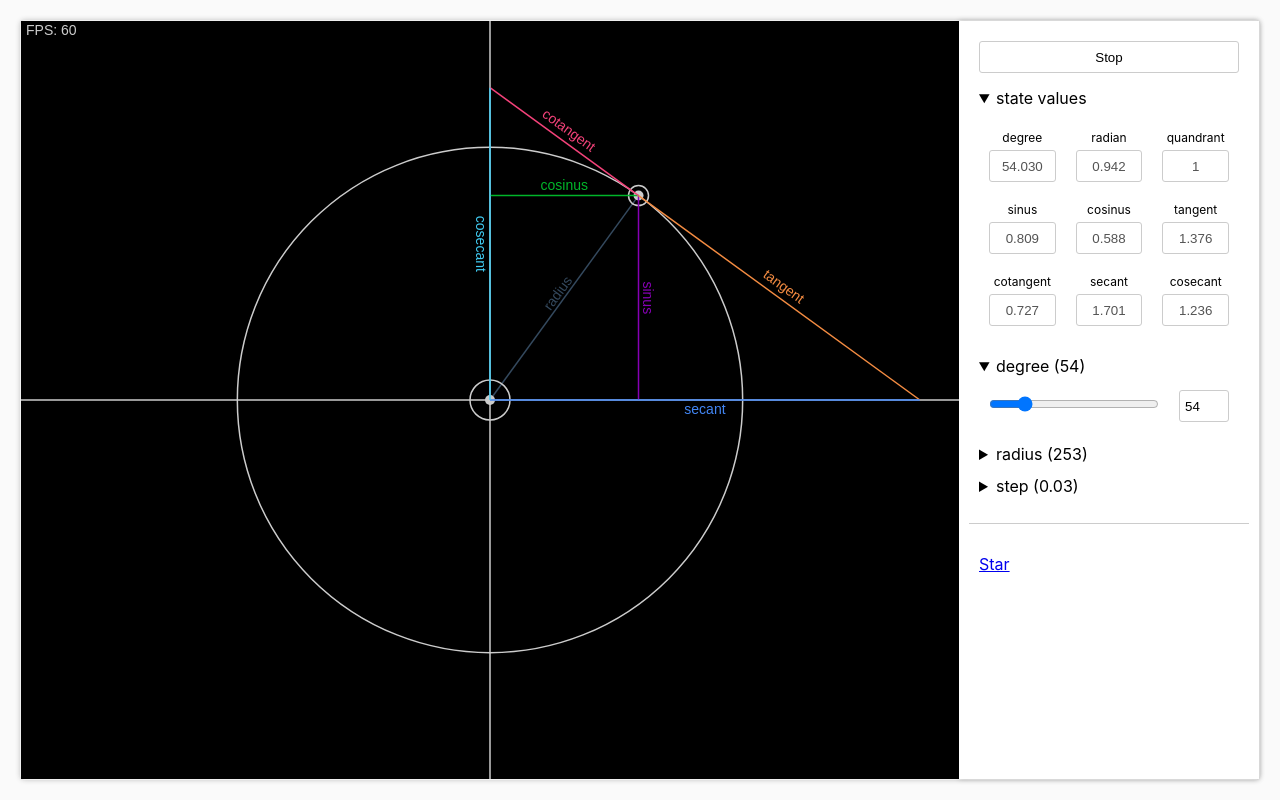
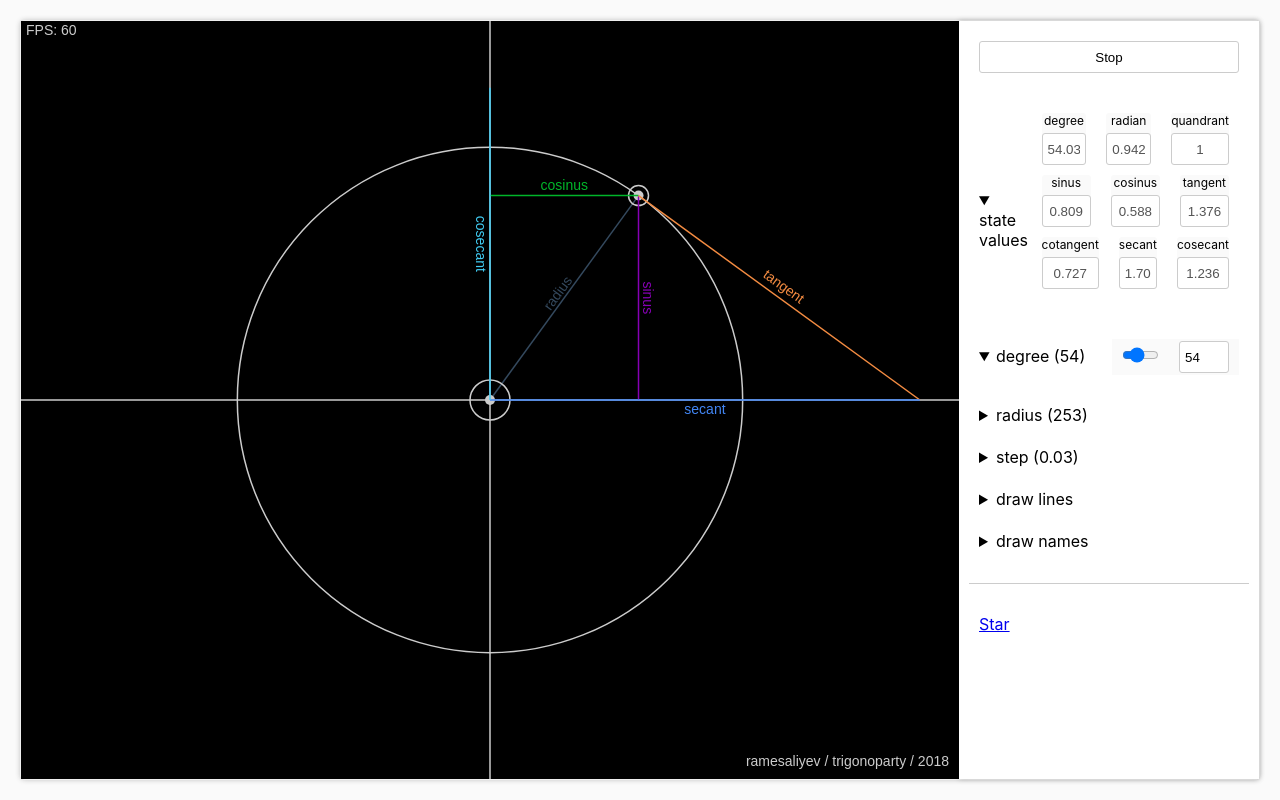
Before and after one commit to ramesaliyev/trigonoparty, a plain HTML site: page index.html in a window 1280 px wide. Drawn offline with Linux system fonts and the light colour scheme.

Commit message:
:sparkles: make drawing lines and names configurable

```diff
--- a/index.html
+++ b/index.html
@@ -14,12 +14,12 @@
           <canvas class="canvas" id="canvas" />
         </div>
         <aside class="drawer">
-          <div class="row">
+          <div class="row block">
             <div class="column">
               <button id="togglePlay" class="button">Stop</button>
             </div>
           </div>
-          <details open>
+          <details open class="row">
             <summary>state values</summary>
             <div class="state-table">
               <div class="row state-table-row">
@@ -57,9 +57,9 @@
               </div>
             </div>
           </details>
-          <details open>
+          <details open class="row">
             <summary id="degreeTitle">degree (-)</summary>
-            <div class="row">
+            <div class="row zebra">
               <div class="column">
                 <input id="degreeRange" type="range" min="-1" max="361" step="1" />
               </div>
@@ -68,9 +68,9 @@
               </div>
             </div>
           </details>
-          <details>
+          <details class="row">
             <summary id="radiusTitle">radius (-)</summary>
-            <div class="row">
+            <div class="row zebra">
               <div class="column">
                 <input id="radiusRange" type="range" min="0" max="300" step="5" />
               </div>
@@ -79,14 +79,90 @@
               </div>
             </div>
           </details>
-          <details>
+          <details class="row">
             <summary id="stepTitle">step (-)</summary>
-            <div class="row">
+            <div class="row zebra">
               <div class="column">
                 <input id="stepRange" type="range" min="0" max="1" step="0.01" />
               </div>
               <div class="column input">
                 <input id="stepInput" type="number" min="0" max="1" pattern="\d*" step="0.01" />
+              </div>
+            </div>
+          </details>
+          <details class="row">
+            <summary>draw lines</summary>
+            <div class="state-table">
+              <div class="row state-table-row">
+                <label class="column state-table-column">
+                  radius <input id="drawRadius" type="checkbox" checked />
+                </label>
+                <label class="column state-table-column">
+                  x axis <input id="drawXAxis" type="checkbox" checked />
+                </label>
+                <label class="column state-table-column">
+                  y axis <input id="drawYAxis" type="checkbox" checked />
+                </label>
+              </div>
+              <div class="row state-table-row">
+                <label class="column state-table-column">
+                  sinus <input id="drawSin" type="checkbox" checked />
+                </label>
+                <label class="column state-table-column">
+                  cosinus <input id="drawCos" type="checkbox" checked />
+                </label>
+                <label class="column state-table-column">
+                  tangent <input id="drawTan" type="checkbox" checked />
+                </label>
+              </div>
+              <div class="row state-table-row">
+                <label class="column state-table-column">
+                  cotangent <input id="drawCot" type="checkbox" checked />
+                </label>
+                <label class="column state-table-column">
+                  secant <input id="drawSec" type="checkbox" checked />
+                </label>
+                <label class="column state-table-column">
+                  cosecant <input id="drawCsc" type="checkbox" checked />
+                </label>
+              </div>
+            </div>
+          </details>
+          <details class="row">
+            <summary>draw names</summary>
+            <div class="state-table">
+              <div class="row state-table-row">
+                <label class="column state-table-column">
+                  radius <input id="drawNameRadius" type="checkbox" checked />
+                </label>
+                <label class="column state-table-column">
+                  fps <input id="drawNameFPS" type="checkbox" checked />
+                </label>
+                <label class="column state-table-column">
+                  credits <input id="drawNameCredits" type="checkbox" checked />
+                </label>
+              </div>
+              <div class="row state-table-row">
+                <label class="column state-table-column">
+                  sinus <input id="drawNameSin" type="checkbox" checked />
+                </label>
+                <label class="column state-table-column">
+                  cosinus <input id="drawNameCos" type="checkbox" checked />
+                </label>
+                <label class="column state-table-column">
+                  tangent <input id="drawNameTan" type="checkbox" checked />
+                </label>
+              </div>
+              <div class="row state-table-row">
+                <label class="column state-table-column">
+                  cotangent <input id="drawNameCot" type="checkbox" checked />
+                </label>
+                <label class="column state-table-column">
+                  secant <input id="drawNameSec" type="checkbox" checked />
+                </label>
+                <label class="column state-table-column">
+                  cosecant <input id="drawNameCsc" type="checkbox" checked />
+                </label>
               </div>
             </div>
           </details>
--- a/styles.css
+++ b/styles.css
@@ -16,6 +16,10 @@ button, input, details, summary {
   background: #fff;
   outline: none;
   box-sizing: border-box;
+}
+
+input[type='checkbox'] {
+  width: auto;
 }
 
 button, input {
@@ -43,7 +47,8 @@ input {
 }
 
 details {
-  padding: 5px 10px
+  padding-left: 10px;
+  padding-right: 10px;
 }
 
 summary {
@@ -82,6 +87,8 @@ summary {
 }
 
 .drawer {
+  height: 100%;
+  overflow: auto;
   flex: 0 0 300px;
   display: flex;
   flex-direction: column;
@@ -95,12 +102,17 @@ summary {
   display: flex;
   flex-direction: row;
   align-items: center;
-  padding: 10px 0;
+  margin-top: 10px;
+  margin-bottom: 10px;
+}
+
+.row.zebra {
+  background-color: #fafafa;
 }
 
 .column {
   flex: 1;
-  padding: 0 10px;
+  margin: 0 10px;
 }
 
 .column.input {
@@ -111,8 +123,8 @@ summary {
   flex: 0;
 }
 
-.no-padding {
-  padding: 0;
+.block {
+  display: block;
 }
 
 .separator {
@@ -130,11 +142,25 @@ summary {
 .state-table-column {
   font-size: 12px;
   text-align: center;
+  display: flex;
+  flex-direction: column;
+  justify-content: center;
+  align-items: center;
+  border-radius: 3px;
+  background-color: #fafafa;
 }
 
 .state-table-column input {
   margin-top: 5px;
   text-align: center;
+}
+
+label.state-table-column {
+  padding-top: 5px;
+}
+
+label.state-table-column input {
+  margin-top: -3px;
 }
 
 @media only screen and (max-width:600px){
--- a/trigonoparty.js
+++ b/trigonoparty.js
@@ -6,6 +6,26 @@
     play: true,
     radius: null,
     step: 0.03,
+    draw: {
+      radius: true,
+      xAxis: true,
+      yAxis: true,
+      sin: true,
+      cos: true,
+      tan: true,
+      cos: true,
+      sec: true,
+      csc: true,
+      nameRadius: true,
+      nameFPS: true,
+      nameCredits: true,
+      nameSin: true,
+      nameCos: true,
+      nameTan: true,
+      nameCos: true,
+      nameSec: true,
+      nameCsc: true,
+    }
   };
 
   /**
@@ -177,11 +197,11 @@
     ctx.clearRect(0, 0, w, h);
 
     // Draw X Axis
-    $drawLine(0, y, w, y, { color: COLORS.gray });
+    config.draw.xAxis && $drawLine(0, y, w, y, { color: COLORS.gray });
     // Draw Y Axis
-    $drawLine(x, 0, x, h, { color: COLORS.gray });
+    config.draw.yAxis && $drawLine(x, 0, x, h, { color: COLORS.gray });
     // Draw Radius Line
-    $drawLine(x, y, lineX, lineY, { color: COLORS.night });
+    config.draw.radius && $drawLine(x, y, lineX, lineY, { color: COLORS.night });
 
     // Draw main circle.
     $drawCircle(x, y, r, { color: COLORS.gray });
@@ -197,38 +217,39 @@
     // Dont draw on right angles.
     if (degree % 90) {
       // Draw Sinus.
-      $drawLine(lineX, lineY, lineX, y, { color: COLORS.purple });
+      config.draw.sin && $drawLine(lineX, lineY, lineX, y, { color: COLORS.purple });
       // Draw Cosinus.
-      $drawLine(lineX, lineY, x, lineY, { color: COLORS.green });
+      config.draw.cos && $drawLine(lineX, lineY, x, lineY, { color: COLORS.green });
       // Draw Tangent.
-      $drawLine(tanX, y, lineX, lineY, { color: COLORS.orange });
+      config.draw.tan && $drawLine(tanX, y, lineX, lineY, { color: COLORS.orange });
       // Draw Cotangent.
-      $drawLine(lineX, lineY, x, cotY, { color: COLORS.pink });
+      config.draw.cot && $drawLine(lineX, lineY, x, cotY, { color: COLORS.pink });
       // Draw Secant.
-      $drawLine(tanX, y, x, y, { color: COLORS.blue });
+      config.draw.sec && $drawLine(tanX, y, x, y, { color: COLORS.blue });
       // Draw Cosecant.
-      $drawLine(x, cotY, x, y, { color: COLORS.cyan });
+      config.draw.csc && $drawLine(x, cotY, x, y, { color: COLORS.cyan });
 
       // Draw radius text.
-      $drawText(x + (lineX - x) / 2, y + (lineY - y) / 2, 'radius', { color: COLORS.night, angle: -degree });
+      config.draw.nameRadius && $drawText(x + (lineX - x) / 2, y + (lineY - y) / 2, 'radius', { color: COLORS.night, angle: -degree });
       // Draw sinus text.
-      $drawText(lineX + 1, y + (lineY - y) / 2, 'sinus', { color: COLORS.purple, angle: 90 });
+      config.draw.nameSin && $drawText(lineX + 1, y + (lineY - y) / 2, 'sinus', { color: COLORS.purple, angle: 90 });
       // Draw cosinus text.
-      $drawText(x + (lineX - x) / 2, lineY - 2, 'cosinus', { color: COLORS.green });
-
+      config.draw.nameCos && $drawText(x + (lineX - x) / 2, lineY - 2, 'cosinus', { color: COLORS.green });
       // Draw tangent text.
-      $drawText(lineX + (tanX - lineX) / 2, y - 5 + (lineY - y) / 2, 'tangent', { color: COLORS.orange, angle: evenQuad ? coDegree : -coDegree });
+      config.draw.nameTan && $drawText(lineX + (tanX - lineX) / 2, y - 5 + (lineY - y) / 2, 'tangent', { color: COLORS.orange, angle: evenQuad ? coDegree : -coDegree });
       // Draw cotangent text.
-      $drawText(x + (lineX - x) / 2, lineY - 5 + (cotY - lineY) / 2, 'cotangent', { color: COLORS.pink, angle: evenQuad ? coDegree : -coDegree });
-
+      config.draw.nameCot && $drawText(x + (lineX - x) / 2, lineY - 5 + (cotY - lineY) / 2, 'cotangent', { color: COLORS.pink, angle: evenQuad ? coDegree : -coDegree });
       // Draw secant text.
-      $drawText(x + (tanX - x) / 2, y + 17, 'secant', { color: COLORS.blue });
+      config.draw.nameSec && $drawText(x + (tanX - x) / 2, y + 17, 'secant', { color: COLORS.blue });
       // Draw cosecant text.
-      $drawText(x - 17, y + (cotY - y) / 2, 'cosecant', { color: COLORS.cyan, angle: 90 });
+      config.draw.nameCsc && $drawText(x - 17, y + (cotY - y) / 2, 'cosecant', { color: COLORS.cyan, angle: 90 });
     }
 
     // Calculate FPS.
-    config.play && $drawText(5, 17, `FPS: ${calculateFPS() || '-'}`, { align: 'left' });
+    config.draw.nameFPS && config.play && $drawText(5, 17, `FPS: ${calculateFPS() || '-'}`, { align: 'left' });
+
+    // Draw name of author.
+    config.draw.nameCredits && $drawText(w - 10, h - 10, 'ramesaliyev / trigonoparty / 2018', { align: 'right' });
 
     // Increase degre.
     config.play && (state.degree += step);
--- a/ui.js
+++ b/ui.js
@@ -6,6 +6,15 @@
   };
 
   // DOM Collections.
+  const checkboxElements = [
+    'drawRadius', 'drawXAxis', 'drawYAxis',
+    'drawSin', 'drawCos', 'drawTan',
+    'drawCot', 'drawSec', 'drawCsc',
+    'drawNameRadius', 'drawNameFPS', 'drawNameCredits',
+    'drawNameSin', 'drawNameCos', 'drawNameTan',
+    'drawNameCot', 'drawNameSec', 'drawNameCsc',
+  ];
+
   const elements = [
     'togglePlay',
     'stateDeg', 'stateRad', 'stateQua',
@@ -14,7 +23,9 @@
     'degreeTitle', 'degreeRange', 'degreeInput',
     'radiusTitle', 'radiusRange', 'radiusInput',
     'stepTitle', 'stepRange', 'stepInput',
+    ...checkboxElements,
   ];
+
   const $el = {};
 
   // Collect all elements.
@@ -39,7 +50,7 @@
       const value = event.target.value;
 
       if (!updateSelfOnly) {
-        tp[collection][key] = +value;
+        window.tp[collection][key] = +value;
       }
 
       if (rangeInput && event.target !== rangeInput) {
@@ -117,4 +128,11 @@
     window.requestAnimationFrame(updateStateValues);
   };
   updateStateValues();
+
+  checkboxElements.forEach(checkbox => {
+    DOM.on($el[checkbox], 'change', function() {
+      const configName = checkbox[4].toLowerCase() + checkbox.substr(5);
+      window.tp.config.draw[configName] = this.checked;
+    });
+  });
 }
```
